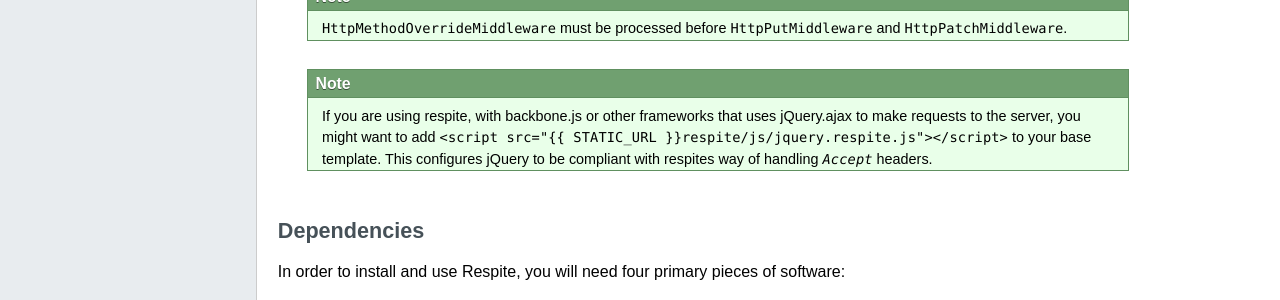
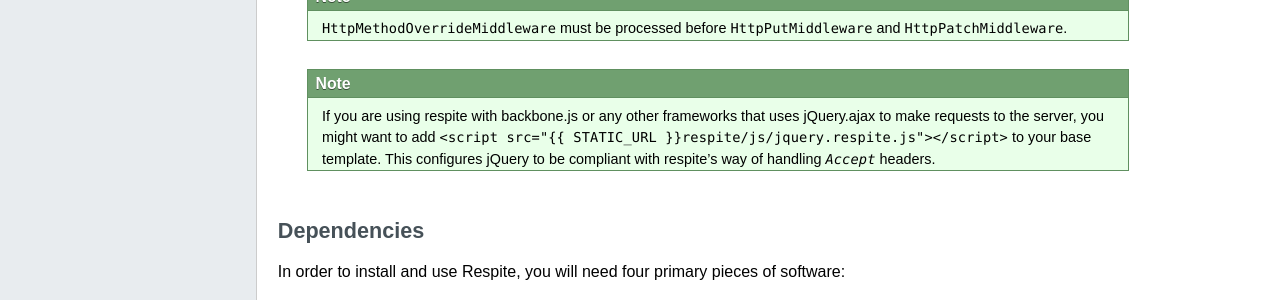
Before and after one commit to jgorset/django-respite, a Sphinx documentation site: the page built from docs/source/installation.rst, in a window 1280 px wide. Shown: the part 547-847 px from the top of the page. Built offline with Sphinx 7.4.7, drawn with Linux system fonts in a browser that asks for light colours; the version number is read from the project's files by our own code.

Commit message:
Fix typo

```diff
--- a/docs/source/installation.rst
+++ b/docs/source/installation.rst
@@ -29,9 +29,9 @@
 
 .. note::
 
-    If you are using respite, with backbone.js or other frameworks that uses jQuery.ajax to make requests to the
+    If you are using respite with backbone.js or any other frameworks that uses jQuery.ajax to make requests to the
     server, you might want to add ``<script src="{{ STATIC_URL }}respite/js/jquery.respite.js"></script>`` to your
-    base template. This configures jQuery to be compliant with respites way of handling `Accept` headers.
+    base template. This configures jQuery to be compliant with respite's way of handling `Accept` headers.
 
 .. _dependencies:
 
```
